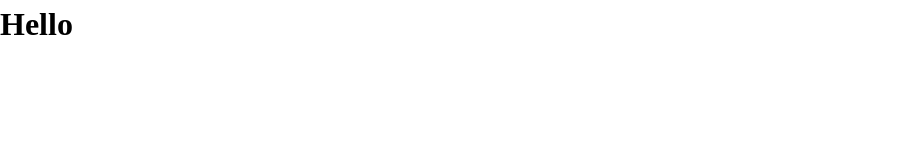
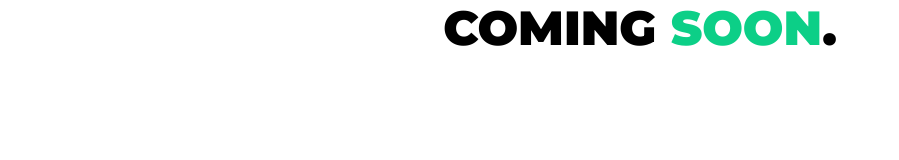
Before and after one commit to inovux/lockin-coming-soon, a website: page index.html in a window 1280 px wide. Shown: the whole page, without its empty margins (0-899 px from the left). Drawn offline with Linux system fonts and the light colour scheme.

Commit message:
feat: configure basic display heading

```diff
--- a/css/main.css
+++ b/css/main.css
@@ -4,6 +4,7 @@
   *::before,
   *::after {
     box-sizing: border-box;
+    user-select: none;
   }
 
   /* 2. Remove default margin */
@@ -151,8 +152,8 @@
     --stroke-md: 0.125rem;
     --stroke-sm: 0.0625rem;
 
-    --ff-heading-: Montserrat, "sans-serif";
-    --ff-body: "Nunito Sans", "sans-serif";
+    --ff-heading: "Montserrat", sans-serif;
+    --ff-body: "Nunito Sans", sans-serif;
 
     --font-size-heading-display-lg: 6rem;
     --font-size-heading-display-md: 4.5rem;
@@ -178,4 +179,43 @@
     --font-size-body-label-md: 0.75rem;
     --font-size-body-label-sm: 0.625rem;
   }
+
+  body {
+    font-family: var(--ff-body);
+  }
+
+  h1,
+  h2,
+  h3,
+  h4,
+  h5,
+  h6 {
+    font-family: var(--ff-heading);
+  }
+
+  .heading-display {
+    font-weight: 900;
+    text-transform: uppercase;
+  }
+
+  .heading-display--s {
+    font-size: var(--font-size-heading-display-sm);
+    line-height: 3.5rem;
+  }
+
+  .heading-display--accent {
+    color: var(--clr-primary-500);
+  }
 }
+
+@layer layout {
+  body {
+    display: flex;
+    justify-content: center;
+    align-items: center;
+  }
+
+  .wrapper {
+    max-width: 80%;
+  }
+}
--- a/index.html
+++ b/index.html
@@ -17,6 +17,8 @@
   </head>
 
   <body>
-    <h1>Hello</h1>
+    <h1 class="heading-display heading-display--s">
+      Coming <span class="heading-display--accent">soon</span>.
+    </h1>
   </body>
 </html>
```
